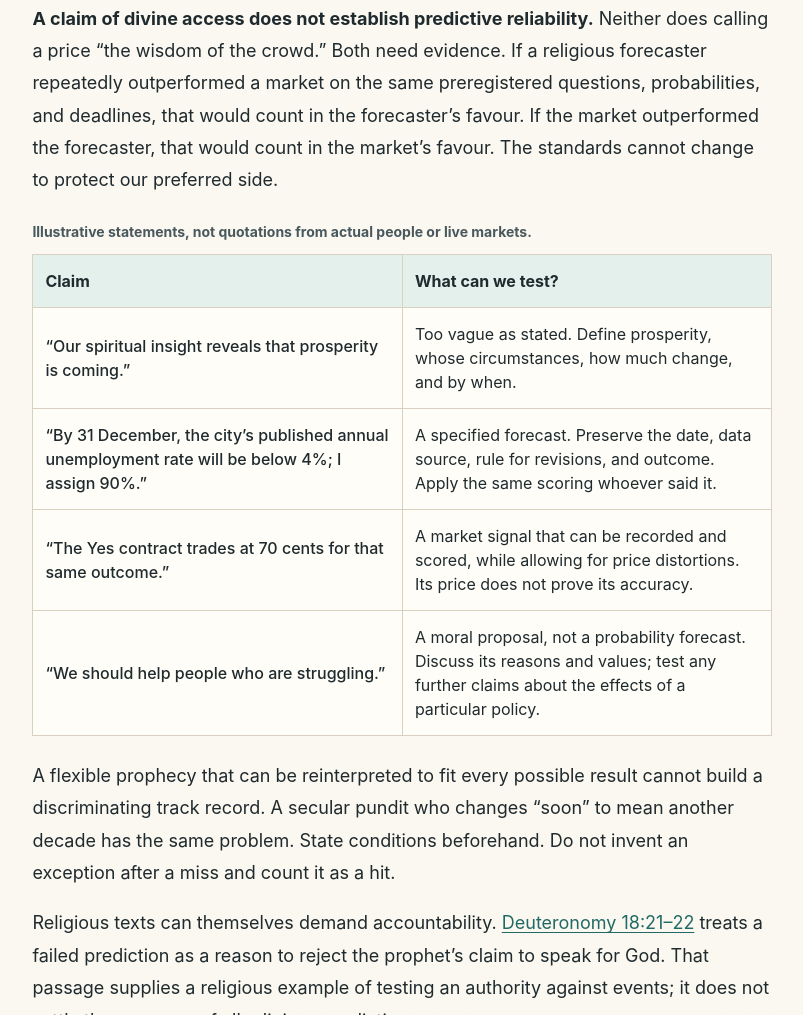
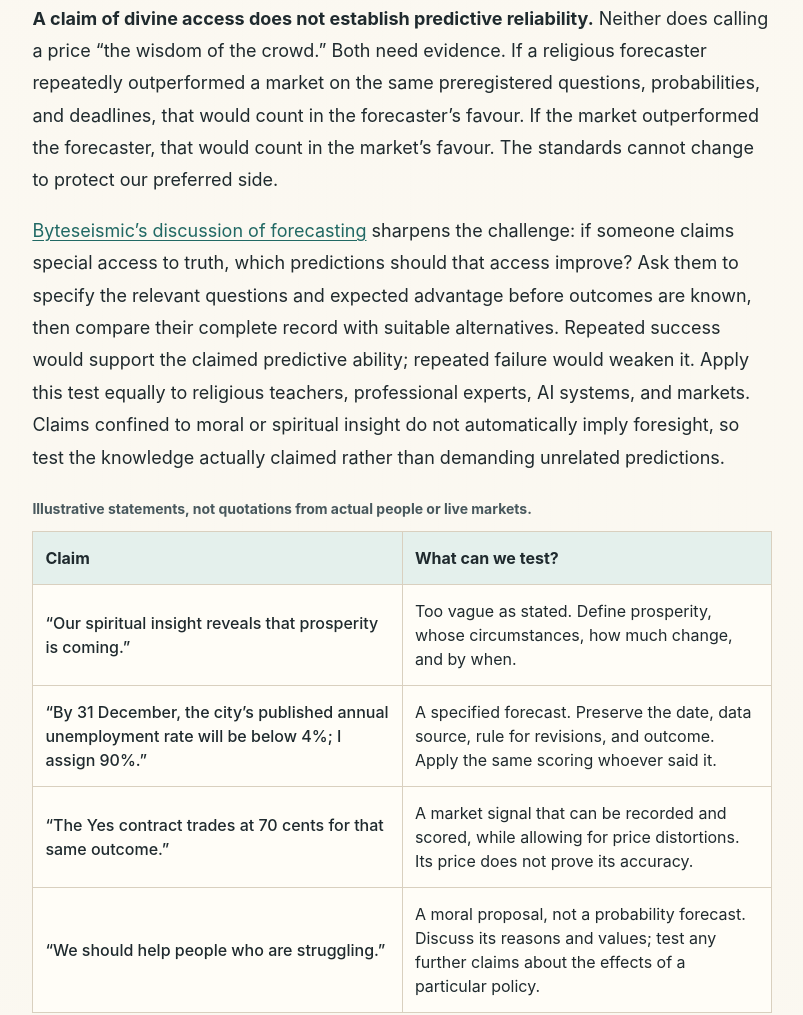
Before and after one commit to philstilwell/xixteen, a website: page articles/prediction-markets-and-earned-trust/index.html in a window 1280 px wide. Shown: the part 9249-10264 px from the top of the page, without its empty margins (290-1093 px from the left). Drawn offline with Linux system fonts and the light colour scheme.

Commit message:
Clarify how to test claimed privileged insight

```diff
--- a/articles/prediction-markets-and-earned-trust/index.html
+++ b/articles/prediction-markets-and-earned-trust/index.html
@@ -158,6 +158,7 @@
 <h2 id="religion-and-authority-title">Sacred status and market status get no exemption</h2>
 <p>Religious predictions sometimes claim access to knowledge through revelation, prophecy, or spiritual insight. Secular prediction markets offer a different mechanism: people trade on defined outcomes, and the contracts settle according to stated rules. The relevant question is which method produces a better, independently checkable record for the claims being compared.</p>
 <p><strong>A claim of divine access does not establish predictive reliability.</strong> Neither does calling a price “the wisdom of the crowd.” Both need evidence. If a religious forecaster repeatedly outperformed a market on the same preregistered questions, probabilities, and deadlines, that would count in the forecaster’s favour. If the market outperformed the forecaster, that would count in the market’s favour. The standards cannot change to protect our preferred side.</p>
+<p id="claimed-insight-test"><a href="https://byteseismic.com/epistemology/induction-forecasting/">Byteseismic’s discussion of forecasting</a> sharpens the challenge: if someone claims special access to truth, which predictions should that access improve? Ask them to specify the relevant questions and expected advantage before outcomes are known, then compare their complete record with suitable alternatives. Repeated success would support the claimed predictive ability; repeated failure would weaken it. Apply this test equally to religious teachers, professional experts, AI systems, and markets. Claims confined to moral or spiritual insight do not automatically imply foresight, so test the knowledge actually claimed rather than demanding unrelated predictions.</p>
 <div class="lesson-table-wrap"><table class="lesson-table"><caption>Illustrative statements, not quotations from actual people or live markets.</caption><thead><tr><th scope="col">Claim</th><th scope="col">What can we test?</th></tr></thead><tbody>
 <tr><th scope="row">“Our spiritual insight reveals that prosperity is coming.”</th><td>Too vague as stated. Define prosperity, whose circumstances, how much change, and by when.</td></tr>
 <tr><th scope="row">“By 31 December, the city’s published annual unemployment rate will be below 4%; I assign 90%.”</th><td>A specified forecast. Preserve the date, data source, rule for revisions, and outcome. Apply the same scoring whoever said it.</td></tr>
```
